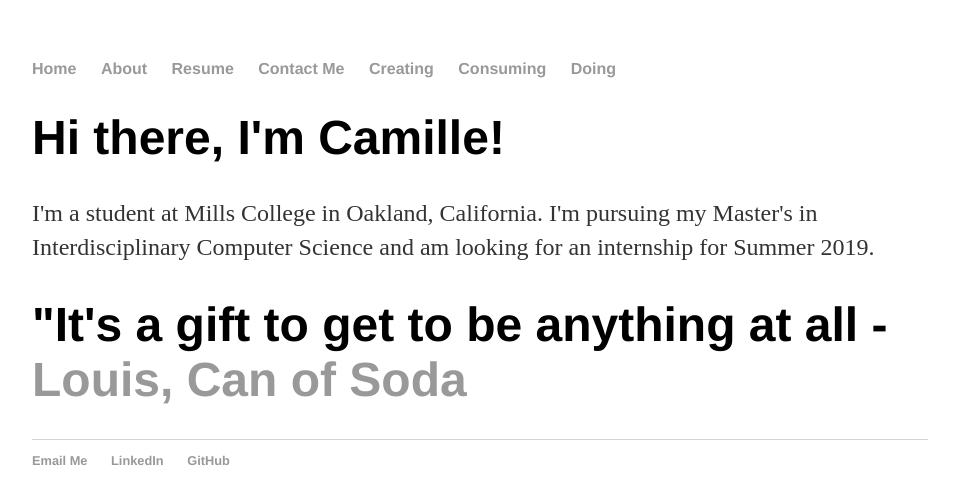
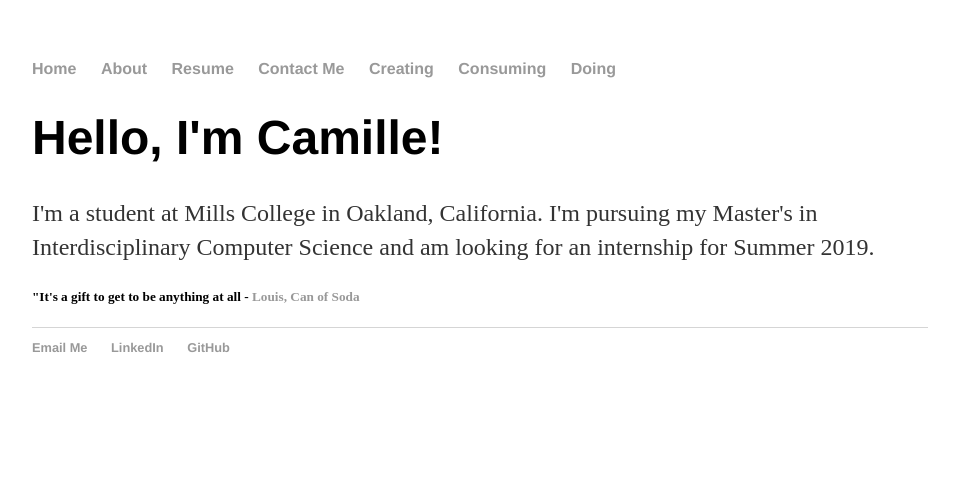
Before and after one commit to camerose/camerose.github.io, a Jekyll site: the page built from index.html, in a window 1280 px wide. Shown: the top 504 px of the page, without its empty margins (160-1119 px from the left). Built offline with Jekyll 4.4.1, drawn with Linux system fonts in a browser that asks for light colours.

Commit message:
Minor update to intro

```diff
--- a/index.html
+++ b/index.html
@@ -3,8 +3,8 @@ layout: default
 title: Camille Merz
 ---
 <div class="blurb">
-	<h1>Hi there, I'm Camille!</h1>
+	<h1>Hello, I'm Camille!</h1>
 	<p>I'm a student at Mills College in Oakland, California. I'm pursuing my Master's in Interdisciplinary Computer Science
 		and am looking for an internship for Summer 2019. </p>
-	<h1>"It's a gift to get to be anything at all - <a href="https://www.everythingisalive.com/">Louis, Can of Soda</a> </h1>
+	<h5>"It's a gift to get to be anything at all - <a href="https://www.everythingisalive.com/">Louis, Can of Soda</a> </h5>
 </div><!-- /.blurb -->
```
